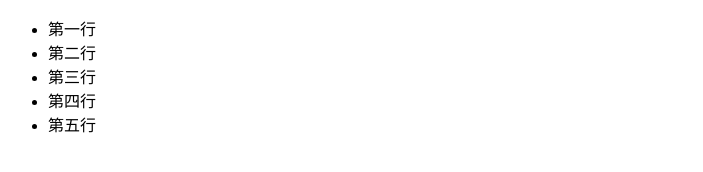
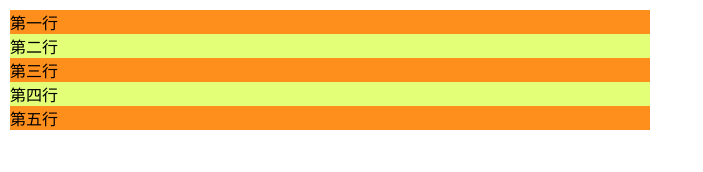
Before and after one commit to zhujinyu1017/code-segment, a plain HTML site: page template/template.html in a window 1280 px wide. Shown: the whole page, without its empty margins (0-703 px from the left). Drawn offline with Linux system fonts and the light colour scheme.

```diff
--- a/template/template.html
+++ b/template/template.html
@@ -3,13 +3,23 @@
 <head>
     <meta charset="UTF-8">
     <title>Title</title>
-</head>
-<body>
-<!DOCTYPE html>
-<html lang="en">
-<head>
-    <meta charset="UTF-8">
-    <title>Title</title>
+    <style>
+        *{
+            padding: 0;
+            margin: 0;
+        }
+        ul{
+            list-style: none;
+            width: 50%;
+            margin: 10px;
+        }
+        li:nth-child(2n){
+            background: #e3ff78;
+        }
+        li:nth-child(2n+1){
+            background: #ff8f1d;
+        }
+    </style>
 </head>
 <body>
 <ul id="list">
@@ -39,5 +49,3 @@
 </script>
 </body>
 </html>
-</body>
-</html>
```
Also changed, not shown: template/img/tpl.png (added).
